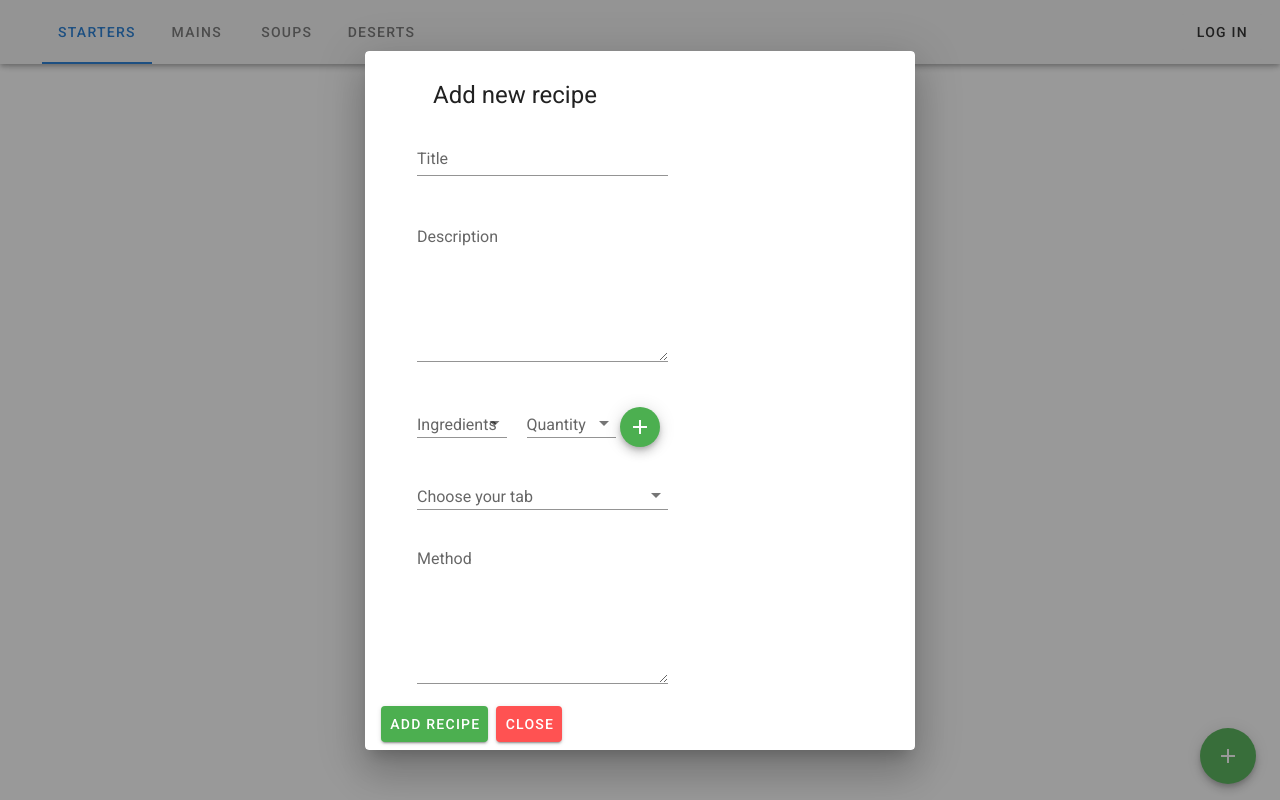
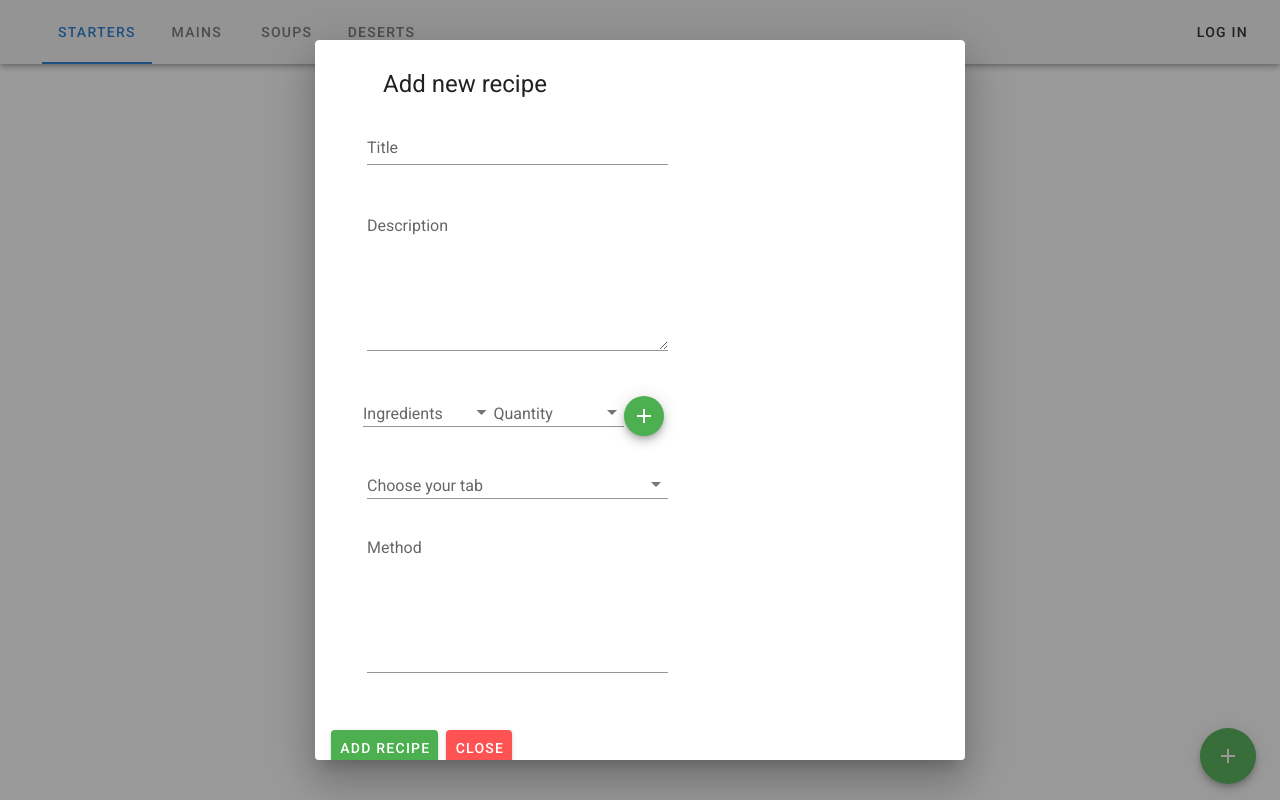
Before and after one commit to GaryGorynski/Gastro-apka, a Vue app: page / in a window 1280 px wide. Both pictures are taken after a click on the button 1228 px from the left and 756 px from the top of the page. Built offline with nearby package versions, Linux system fonts and the light colour scheme.

Commit message:
wprowadzony vuelidate

```diff
--- a/src/components/AddRecipe.vue
+++ b/src/components/AddRecipe.vue
@@ -1,6 +1,6 @@
 <template>
   <div class="text-center">
-    <v-dialog width="550" v-model="dialog">
+    <v-dialog width="650" v-model="dialog">
       <template v-slot:activator="{ on, attrs }">
         <v-btn
           fixed
@@ -17,28 +17,39 @@
         </v-btn>
       </template>
 
-      <v-card max-width="550">
+      <v-card max-width="650">
         <v-col class="ml-10" cols="12" sm="6">
           <v-card-title class="text-h5">Add new recipe </v-card-title>
           <v-text-field
             label="Title"
-            v-model="newRecipe.title"
+            v-model="$v.newRecipe.title.$model"
             style="height: 50px"
           ></v-text-field>
+          <p class="text-success" v-if="submitStatus === 'OK'">
+            Thanks for your submission!
+          </p>
+          <p class="text-danger" v-if="submitStatus === 'ERROR'">
+            Please fill the form correctly.
+          </p>
         </v-col>
         <v-col class="ml-10" cols="12" md="6">
           <v-textarea
             label="Description"
-            v-model="newRecipe.description"
+            v-model="$v.newRecipe.description.$model"
           ></v-textarea>
+          <p class="text-success" v-if="submitStatus === 'OK'">
+            Thanks for your submission!
+          </p>
+          <p class="text-danger" v-if="submitStatus === 'ERROR'">
+            Please fill the form correctly.
+          </p>
         </v-col>
-        <v-col class="d-flex ml-10" cols="12" sm="6">
+        <v-col class="d-flex ml-9" cols="12" sm="6">
           <v-select
             label="Ingredients"
             :items="$store.state.ingredients"
             v-model="ingredient"
             dense
-            class="mr-5"
           ></v-select>
 
           <v-select
@@ -47,14 +58,7 @@
             v-model="quantity"
             dense
           ></v-select>
-          <v-btn
-            @click="addIngredient"
-            class="mx-2 ml-1"
-            fab
-            dark
-            small
-            color="success"
-          >
+          <v-btn @click="addIngredient" fab dark small color="success">
             <v-icon dark> mdi-plus </v-icon>
           </v-btn>
         </v-col>
@@ -65,14 +69,30 @@
             v-model="newRecipe.tabs"
             dense
           ></v-select>
+          <p class="text-success" v-if="submitStatus === 'OK'">
+            Thanks for your submission!
+          </p>
+          <p class="text-danger" v-if="submitStatus === 'ERROR'">
+            Please fill the form correctly.
+          </p>
           <v-textarea
-            v-model="newRecipe.method"
+            v-model="$v.newRecipe.method.$model"
+            @keyup.enter="addNewRecipe"
             name="input-7-1"
             label="Method"
-            style="height: 135px"
-            value=""
-          ></v-textarea>
+            style="height: 130px"
+            class="mb-10"
+            no-resize
+          >
+          </v-textarea>
+          <p class="text-success" v-if="submitStatus === 'OK'">
+            Thanks for your submission!
+          </p>
+          <p class="text-danger" v-if="submitStatus === 'ERROR'">
+            Please fill the form correctly.
+          </p>
         </v-col>
+
         <v-card-actions>
           <v-btn color="success" @click="addNewRecipe"> Add recipe </v-btn>
           <v-btn color="error" @click="dialog = false"> Close</v-btn>
@@ -83,6 +103,7 @@
 </template>
 
 <script>
+import { required } from "vuelidate/lib/validators";
 export default {
   data() {
     return {
@@ -92,29 +113,58 @@ export default {
         tabs: "",
         ingredients: [],
         quantity: [],
+        method: "",
       },
       ingredient: "",
       quantity: "",
-
+      submitStatus: null,
       dialog: false,
     };
   },
+  validations: {
+    newRecipe: {
+      title: {
+        required,
+      },
+      description: { required },
+
+      method: { required },
+    },
+  },
   methods: {
-    togglePopup: function () {
-      this.popupOpen = !this.popupOpen;
-    },
     addNewRecipe: function () {
-      this.$store.commit("ADD_RECIPE", { ...this.newRecipe });
+      this.$v.newRecipe.$touch();
+      if (this.$v.$invalid) {
+        this.submitStatus = "ERROR";
+      } else {
+        this.$store.commit("ADD_RECIPE", { ...this.newRecipe });
+        this.newRecipe.title = "";
+        this.newRecipe.description = "";
+        this.newRecipe.tabs = null;
+        this.newRecipe.method = "";
+        this.submitStatus = "OK";
+      }
     },
 
     addIngredient: function () {
       // let ingredients = this.ingredient + " " + this.quantity;
       this.newRecipe.ingredients.push(this.ingredient);
       this.newRecipe.quantity.push(this.quantity);
-      console.log(this.$store.state.recipes);
     },
   },
 };
 </script>
 
-<style></style>
+<style>
+.text-success {
+  color: green;
+  font-weight: 300;
+  font-size: 14px;
+}
+
+.text-danger {
+  color: red;
+  font-weight: 300;
+  font-size: 14px;
+}
+</style>
--- a/src/main.js
+++ b/src/main.js
@@ -4,12 +4,13 @@ import "./registerServiceWorker";
 import router from "./router";
 import store from "./store";
 import vuetify from "./plugins/vuetify";
-
+import vuelidate from "./plugins/vuelidate";
 Vue.config.productionTip = false;
 
 new Vue({
   router,
   store,
   vuetify,
+  vuelidate,
   render: (h) => h(App),
 }).$mount("#app");
--- /dev/null
+++ b/src/plugins/vuelidate.js
@@ -0,0 +1,3 @@
+import Vue from "vue";
+import Vuelidate from "vuelidate";
+Vue.use(Vuelidate);
--- a/src/views/Deserts.vue
+++ b/src/views/Deserts.vue
@@ -9,7 +9,7 @@
             xs16
             md2
             v-for="recipe in recipesFiltered"
-            :key="recipe.tabs"
+            :key="recipe.id"
           >
             <v-card class="mx-auto" max-width="344" outlined>
               <v-list-item three-line>
--- a/src/views/Mains.vue
+++ b/src/views/Mains.vue
@@ -9,7 +9,7 @@
             xs16
             md2
             v-for="recipe in recipesFiltered"
-            :key="recipe.tabs"
+            :key="recipe.id"
           >
             <v-card class="mx-auto" max-width="344" outlined>
               <v-list-item three-line>
--- a/src/views/Soups.vue
+++ b/src/views/Soups.vue
@@ -9,7 +9,7 @@
             xs16
             md2
             v-for="recipe in recipesFiltered"
-            :key="recipe.tabs"
+            :key="recipe.id"
           >
             <v-card class="mx-auto" max-width="344" outlined>
               <v-list-item three-line>
--- a/src/views/Starters.vue
+++ b/src/views/Starters.vue
@@ -9,7 +9,7 @@
             xs16
             md2
             v-for="recipe in recipesFiltered"
-            :key="recipe.tabs"
+            :key="recipe.id"
           >
             <v-card class="mx-auto" max-width="344" outlined>
               <v-list-item three-line>
```
